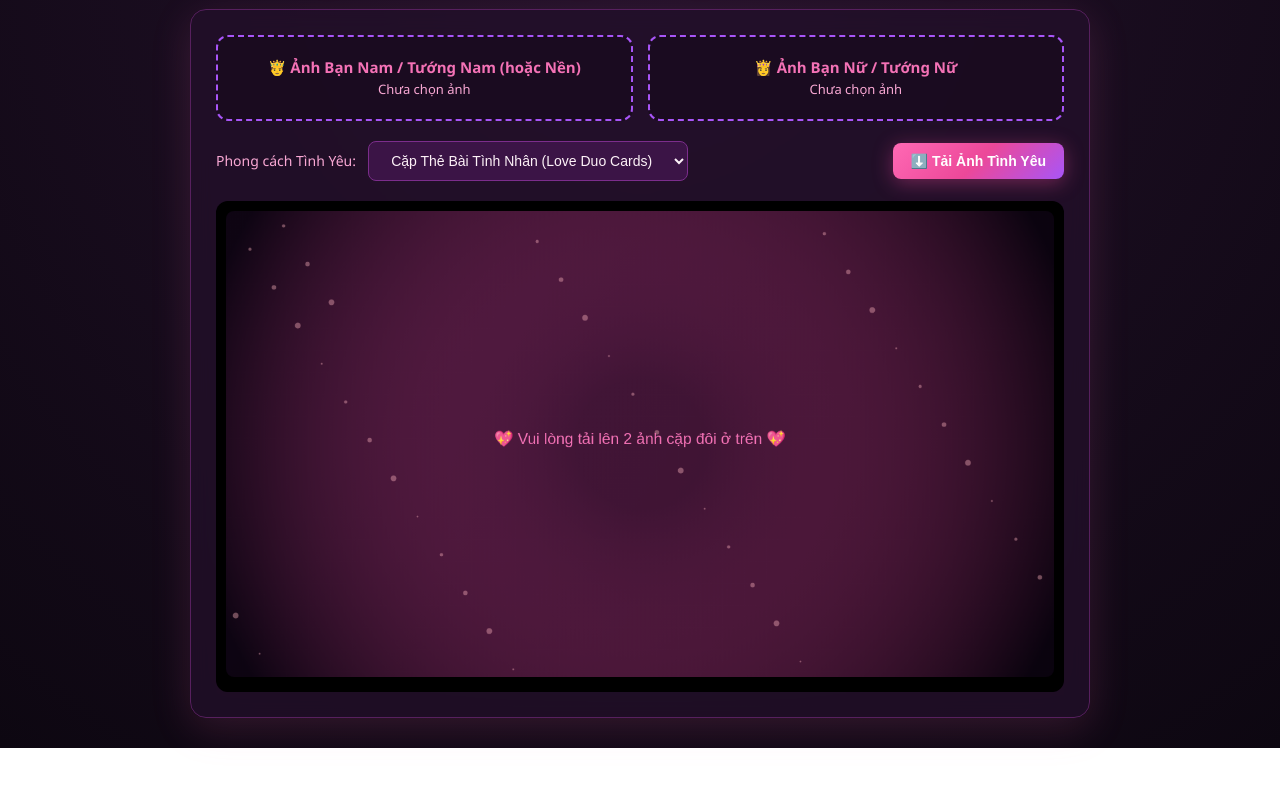
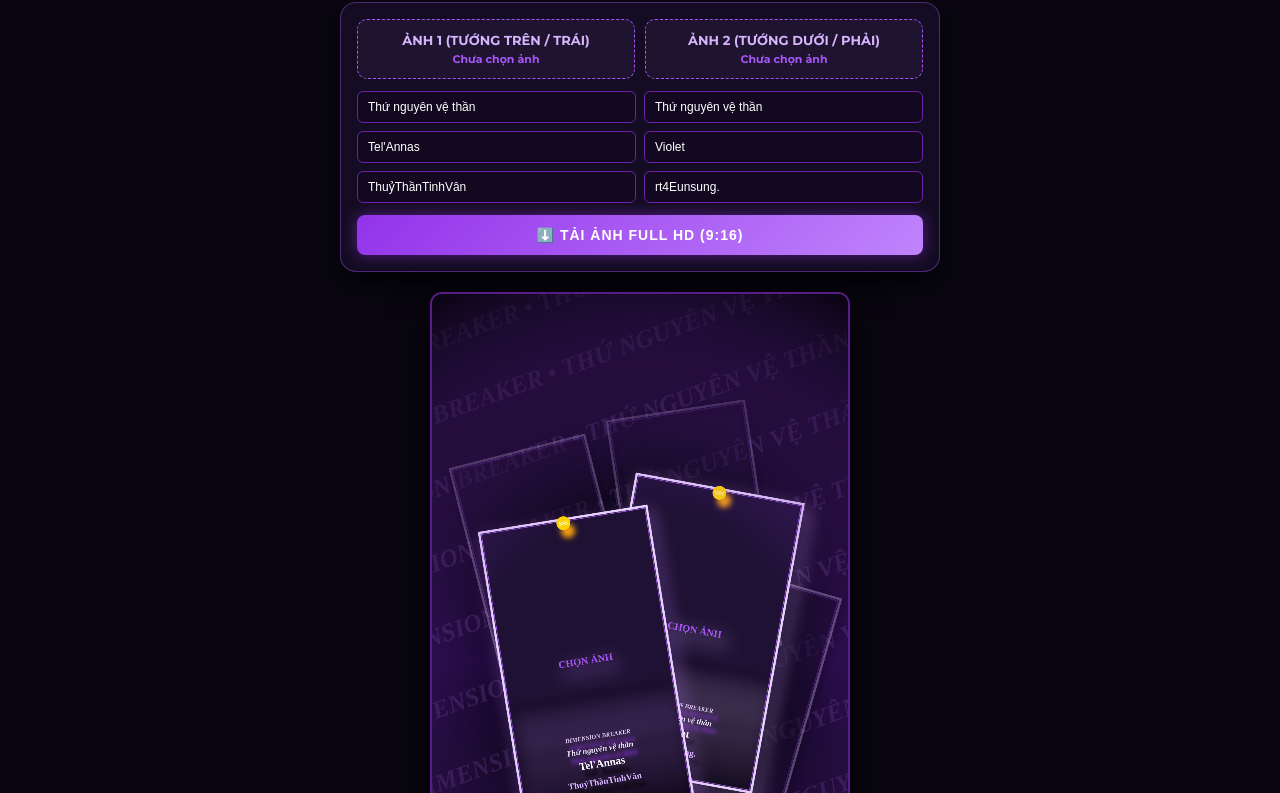
Before and after one commit to neetsagiri/Des-auto, a plain HTML site: page index.html in a window 1280 px wide. Shown: the part 74-867 px from the top of the page. Before the commit the page ends 822 px from the top, so only its background shows below. Drawn offline with Linux system fonts and the light colour scheme.

Commit message:
Update index.html

```diff
--- a/index.html
+++ b/index.html
@@ -3,382 +3,406 @@
 <head>
   <meta charset="UTF-8">
   <meta name="viewport" content="width=device-width, initial-scale=1.0">
-  <title>Auto Des Liên Quân - Cặp Đôi Tình Yêu</title>
+  <title>AOV Dimension Breaker - Auto Des Card Đôi</title>
+  <link href="https://fonts.googleapis.com/css2?family=Montserrat:ital,wght@0,700;0,900;1,900&family=Teko:wght@700&display=swap" rel="stylesheet">
   <style>
     * { box-sizing: border-box; margin: 0; padding: 0; }
     body {
-      font-family: 'Segoe UI', Tahoma, Geneva, Verdana, sans-serif;
-      background: radial-gradient(circle at top, #23112a 0%, #0d0711 100%);
-      color: #fce7f3;
-      padding: 30px 15px;
+      font-family: 'Montserrat', sans-serif;
+      background: #090611;
+      color: #e2e8f0;
+      padding: 15px;
       display: flex;
       flex-direction: column;
       align-items: center;
       min-height: 100vh;
     }
     h1 {
-      color: #ff69b4;
-      text-transform: uppercase;
+      font-family: 'Teko', sans-serif;
+      font-size: 32px;
       letter-spacing: 2px;
-      font-size: 24px;
+      background: linear-gradient(135deg, #e9d5ff, #c084fc, #9333ea);
+      -webkit-background-clip: text;
+      -webkit-text-fill-color: transparent;
+      text-align: center;
+      margin-bottom: 15px;
+    }
+    .panel {
+      width: 100%;
+      max-width: 600px;
+      background: rgba(23, 15, 38, 0.85);
+      border: 1px solid rgba(168, 85, 247, 0.4);
+      border-radius: 16px;
+      padding: 16px;
+      box-shadow: 0 10px 30px rgba(0,0,0,0.8);
       margin-bottom: 20px;
-      text-shadow: 0 0 15px rgba(255, 105, 180, 0.6);
-      text-align: center;
     }
-    .container {
-      width: 100%;
-      max-width: 900px;
-      background: rgba(36, 17, 43, 0.7);
-      backdrop-filter: blur(10px);
-      border: 1px solid #57205e;
-      border-radius: 16px;
-      padding: 25px;
-      box-shadow: 0 10px 40px rgba(255, 105, 180, 0.15);
-    }
-    .upload-grid {
+    .upload-row {
       display: grid;
       grid-template-columns: 1fr 1fr;
-      gap: 15px;
-      margin-bottom: 20px;
+      gap: 10px;
+      margin-bottom: 12px;
     }
-    .upload-box {
-      background: rgba(22, 10, 27, 0.6);
-      border: 2px dashed #a855f7;
-      border-radius: 12px;
-      padding: 20px;
+    .upload-btn {
+      background: #1f1430;
+      border: 1.5px dashed #a855f7;
+      border-radius: 10px;
+      padding: 12px 8px;
       text-align: center;
       cursor: pointer;
-      transition: 0.3s;
+      font-size: 13px;
+      font-weight: bold;
+      color: #d8b4fe;
     }
-    .upload-box:hover {
-      border-color: #ff69b4;
-      box-shadow: 0 0 15px rgba(255, 105, 180, 0.3);
+    .upload-btn input { display: none; }
+    .status { font-size: 11px; color: #a855f7; display: block; margin-top: 4px; }
+
+    .input-grid {
+      display: grid;
+      grid-template-columns: 1fr 1fr;
+      gap: 8px;
+      margin-bottom: 12px;
     }
-    .upload-box input { display: none; }
-    .upload-box label { cursor: pointer; display: block; font-weight: bold; color: #f472b6; font-size: 15px; }
-    .status-text { font-size: 13px; color: #f9a8d4; margin-top: 8px; }
+    input {
+      width: 100%;
+      padding: 8px 10px;
+      background: #120920;
+      border: 1px solid #6b21a8;
+      border-radius: 6px;
+      color: #fff;
+      font-size: 12px;
+    }
+    input:focus { border-color: #c084fc; outline: none; }
 
-    .options-row {
-      display: flex;
-      gap: 15px;
-      margin-bottom: 20px;
-      align-items: center;
-      justify-content: space-between;
-      flex-wrap: wrap;
+    .btn-download {
+      width: 100%;
+      padding: 12px;
+      background: linear-gradient(135deg, #9333ea, #c084fc);
+      color: #fff;
+      border: none;
+      border-radius: 8px;
+      font-weight: 900;
+      cursor: pointer;
+      font-size: 14px;
+      letter-spacing: 1px;
+      box-shadow: 0 0 15px rgba(147, 51, 234, 0.5);
     }
-    select, button {
-      padding: 10px 18px;
-      border-radius: 8px;
-      font-size: 14px;
-      border: none;
-      outline: none;
-    }
-    select {
-      background: #3b1446;
-      color: #fdf2f8;
-      border: 1px solid #7c2d8c;
-    }
-    button.btn-download {
-      background: linear-gradient(135deg, #ff69b4, #ec4899, #a855f7);
-      color: #fff;
-      font-weight: bold;
-      cursor: pointer;
-      box-shadow: 0 4px 20px rgba(236, 72, 153, 0.4);
-      transition: 0.2s;
-    }
-    button.btn-download:hover { transform: translateY(-2px); box-shadow: 0 6px 25px rgba(236, 72, 153, 0.6); }
-
-    .canvas-wrapper {
+    .preview-box {
       width: 100%;
-      text-align: center;
+      max-width: 420px; /* Khung xem trước dạng điện thoại */
+      background: #000;
       border-radius: 12px;
-      background: #000;
-      padding: 10px;
       overflow: hidden;
+      border: 2px solid #581c87;
+      box-shadow: 0 15px 40px rgba(0,0,0,0.9);
     }
     canvas {
-      max-width: 100%;
+      display: block;
+      width: 100%;
       height: auto;
-      border-radius: 8px;
-      box-shadow: 0 10px 30px rgba(0, 0, 0, 0.8);
     }
   </style>
 </head>
 <body>
 
-  <h1>💖 Auto Des Liên Quân - Cặp Đôi Tình Yêu 💖</h1>
+  <h1>DIMENSION BREAKER EDIT STUDIO</h1>
 
-  <div class="container">
-    <div class="upload-grid">
-      <div class="upload-box" onclick="document.getElementById('fileImg1').click()">
-        <label>🤴 Ảnh Bạn Nam / Tướng Nam (hoặc Nền)</label>
-        <span id="label1" class="status-text">Chưa chọn ảnh</span>
-        <input type="file" id="fileImg1" accept="image/*">
-      </div>
-
-      <div class="upload-box" onclick="document.getElementById('fileImg2').click()">
-        <label>👸 Ảnh Bạn Nữ / Tướng Nữ</label>
-        <span id="label2" class="status-text">Chưa chọn ảnh</span>
-        <input type="file" id="fileImg2" accept="image/*">
-      </div>
+  <div class="panel">
+    <div class="upload-row">
+      <label class="upload-btn">
+        <span>ẢNH 1 (TƯỚNG TRÊN / TRÁI)</span>
+        <span id="st1" class="status">Chưa chọn ảnh</span>
+        <input type="file" id="f1" accept="image/*">
+      </label>
+      <label class="upload-btn">
+        <span>ẢNH 2 (TƯỚNG DƯỚI / PHẢI)</span>
+        <span id="st2" class="status">Chưa chọn ảnh</span>
+        <input type="file" id="f2" accept="image/*">
+      </label>
     </div>
 
-    <div class="options-row">
-      <div>
-        <label for="styleSelect" style="font-size: 14px; margin-right: 8px; color: #f9a8d4;">Phong cách Tình Yêu:</label>
-        <select id="styleSelect">
-          <option value="duo-cards">Cặp Thẻ Bài Tình Nhân (Love Duo Cards)</option>
-          <option value="heart-center">Trái Tim Lồng Ghép (Sweet Heart)</option>
-          <option value="blended-split">Giao Thoa Tình Cảm (Romantic Blend)</option>
-        </select>
-      </div>
-
-      <button class="btn-download" id="downloadBtn">⬇️ Tải Ảnh Tình Yêu</button>
+    <div class="input-grid">
+      <input type="text" id="skin1" value="Thứ nguyên vệ thần" placeholder="Skin 1">
+      <input type="text" id="skin2" value="Thứ nguyên vệ thần" placeholder="Skin 2">
+      <input type="text" id="hero1" value="Tel'Annas" placeholder="Tên tướng 1">
+      <input type="text" id="hero2" value="Violet" placeholder="Tên tướng 2">
+      <input type="text" id="name1" value="ThuỷThầnTinhVân" placeholder="Ingame 1">
+      <input type="text" id="name2" value="rt4Eunsung." placeholder="Ingame 2">
     </div>
 
-    <div class="canvas-wrapper">
-      <canvas id="mainCanvas" width="1280" height="720"></canvas>
-    </div>
+    <button class="btn-download" id="btnDl">⬇️ TẢI ẢNH FULL HD (9:16)</button>
+  </div>
+
+  <div class="preview-box">
+    <!-- Khổ chuẩn Story/TikTok 1080 x 1920 -->
+    <canvas id="canvas" width="1080" height="1920"></canvas>
   </div>
 
   <script>
-    const canvas = document.getElementById('mainCanvas');
+    const canvas = document.getElementById('canvas');
     const ctx = canvas.getContext('2d');
 
     let img1 = null;
     let img2 = null;
 
-    const fileImg1 = document.getElementById('fileImg1');
-    const fileImg2 = document.getElementById('fileImg2');
-    const styleSelect = document.getElementById('styleSelect');
-    const downloadBtn = document.getElementById('downloadBtn');
+    const f1 = document.getElementById('f1');
+    const f2 = document.getElementById('f2');
+    const st1 = document.getElementById('st1');
+    const st2 = document.getElementById('st2');
+    const btnDl = document.getElementById('btnDl');
 
-    fileImg1.addEventListener('change', (e) => handleFile(e.target.files[0], 1));
-    fileImg2.addEventListener('change', (e) => handleFile(e.target.files[0], 2));
-    styleSelect.addEventListener('change', render);
+    const inputs = ['skin1', 'skin2', 'hero1', 'hero2', 'name1', 'name2'];
+    inputs.forEach(id => document.getElementById(id).addEventListener('input', render));
 
-    function handleFile(file, index) {
+    f1.addEventListener('change', (e) => load(e.target.files[0], 1));
+    f2.addEventListener('change', (e) => load(e.target.files[0], 2));
+
+    function load(file, idx) {
       if (!file) return;
-      const reader = new FileReader();
-      reader.onload = (event) => {
-        const image = new Image();
-        image.onload = () => {
-          if (index === 1) {
-            img1 = image;
-            document.getElementById('label1').textContent = '✅ Đã tải ảnh 1';
-          } else {
-            img2 = image;
-            document.getElementById('label2').textContent = '✅ Đã tải ảnh 2';
-          }
+      const r = new FileReader();
+      r.onload = (e) => {
+        const im = new Image();
+        im.onload = () => {
+          if (idx === 1) { img1 = im; st1.innerText = "✅ Đã nhận ảnh 1"; }
+          else { img2 = im; st2.innerText = "✅ Đã nhận ảnh 2"; }
           render();
         };
-        image.src = event.target.result;
+        im.src = e.target.result;
       };
-      reader.readAsDataURL(file);
-    }
-
-    // Hiệu ứng hạt bụi sao & lấp lánh (Sparkles)
-    function drawRomanticBackground() {
-      // Vẽ nền mờ hòa trộn từ cả 2 ảnh nếu có
-      if (img1 || img2) {
-        ctx.save();
-        ctx.filter = "blur(25px) brightness(0.35) saturate(1.4)";
-        if (img1) ctx.drawImage(img1, -20, -20, canvas.width / 2 + 40, canvas.height + 40);
-        if (img2) ctx.drawImage(img2, canvas.width / 2 - 20, -20, canvas.width / 2 + 40, canvas.height + 40);
-        ctx.restore();
-      } else {
-        const bgGrad = ctx.createLinearGradient(0, 0, canvas.width, canvas.height);
-        bgGrad.addColorStop(0, "#1f0c27");
-        bgGrad.addColorStop(1, "#0d0412");
-        ctx.fillStyle = bgGrad;
-        ctx.fillRect(0, 0, canvas.width, canvas.height);
-      }
-
-      // Lớp phủ Gradient Tím Hồng
-      const overlay = ctx.createRadialGradient(canvas.width / 2, canvas.height / 2, 100, canvas.width / 2, canvas.height / 2, 700);
-      overlay.addColorStop(0, "rgba(236, 72, 153, 0.2)");
-      overlay.addColorStop(1, "rgba(10, 3, 14, 0.8)");
-      ctx.fillStyle = overlay;
-      ctx.fillRect(0, 0, canvas.width, canvas.height);
-
-      // Vẽ các đốm sáng lấp lánh bokeh tình yêu
-      for (let i = 0; i < 40; i++) {
-        const x = (i * 37) % canvas.width;
-        const y = (i * 59) % canvas.height;
-        const radius = (i % 4) + 1.5;
-        ctx.fillStyle = "rgba(255, 182, 193, 0.4)";
-        ctx.beginPath();
-        ctx.arc(x, y, radius, 0, Math.PI * 2);
-        ctx.fill();
-      }
+      r.readAsDataURL(file);
     }
 
     function render() {
       ctx.clearRect(0, 0, canvas.width, canvas.height);
 
-      if (!img1 && !img2) {
-        drawRomanticBackground();
-        ctx.fillStyle = "#f472b6";
-        ctx.font = "24px sans-serif";
-        ctx.textAlign = "center";
-        ctx.fillText("💖 Vui lòng tải lên 2 ảnh cặp đôi ở trên 💖", canvas.width / 2, canvas.height / 2);
-        return;
-      }
+      // 1. VẼ NỀN ANIME TÍM LỚN (TRÊN & DƯỚI)
+      drawAnimeBackground();
 
-      drawRomanticBackground();
+      // 2. VẼ CÁC CHỮ CHẠY XIÊN GLITCH PHÔNG NỀN (DIMENSION BREAKER)
+      drawGlitchTextBackground();
 
-      const style = styleSelect.value;
-      if (style === 'duo-cards') {
-        renderDuoCards();
-      } else if (style === 'heart-center') {
-        renderHeartCenter();
-      } else if (style === 'blended-split') {
-        renderRomanticBlend();
-      }
+      // 3. VẼ CÁC THẺ CARD ẢO NGHIÊNG XẾP LỚP Ở SAU (GHOST/ECHO CARDS)
+      drawBackGhostCards();
+
+      // 4. VẼ 2 THẺ CARD CHÍNH Ở TRUNG TÂM (ĐỐI XỨNG 3D TILT)
+      drawMainPairCards();
+
+      // 5. PHỦ LỚP MÀU ÁNH TÍM ANIME VÀ BỤI SÁNG
+      drawAuraGlitchEffect();
     }
 
-    // Kiểu 1: Cặp 2 thẻ bài hơi nghiêng hướng vào nhau, có biểu tượng trái tim kết nối
-    function renderDuoCards() {
-      const cardW = 360;
-      const cardH = 500;
-      const centerY = canvas.height / 2;
+    function drawAnimeBackground() {
+      ctx.fillStyle = "#0c0618";
+      ctx.fillRect(0, 0, canvas.width, canvas.height);
 
-      // Card 1 (Nam - hơi nghiêng phải)
-      if (img1) {
+      // Ảnh góc trên (Phóng to, hơi xoay nhẹ)
+      if (img2 || img1) {
         ctx.save();
-        ctx.translate(canvas.width / 2 - 210, centerY);
-        ctx.rotate(0.05);
-
-        ctx.shadowColor = "#38bdf8"; // Xanh neon nhẹ cho bạn nam
-        ctx.shadowBlur = 25;
-        ctx.strokeStyle = "#60a5fa";
-        ctx.lineWidth = 5;
-        ctx.strokeRect(-cardW / 2, -cardH / 2, cardW, cardH);
-
-        ctx.beginPath();
-        ctx.rect(-cardW / 2, -cardH / 2, cardW, cardH);
-        ctx.clip();
-        ctx.drawImage(img1, -cardW / 2, -cardH / 2, cardW, cardH);
+        ctx.translate(canvas.width / 2, 250);
+        ctx.rotate(-0.08);
+        ctx.filter = "contrast(1.2) brightness(0.65) saturate(1.4)";
+        const bgImgTop = img2 || img1;
+        ctx.drawImage(bgImgTop, -750, -450, 1500, 900);
         ctx.restore();
       }
 
-      // Card 2 (Nữ - hơi nghiêng trái)
-      if (img2) {
+      // Ảnh góc dưới (Phóng to, xoay nghiêng đối ứng)
+      if (img1 || img2) {
         ctx.save();
-        ctx.translate(canvas.width / 2 + 210, centerY);
-        ctx.rotate(-0.05);
-
-        ctx.shadowColor = "#f43f5e"; // Hồng neon rực rỡ cho bạn nữ
-        ctx.shadowBlur = 25;
-        ctx.strokeStyle = "#fb7185";
-        ctx.lineWidth = 5;
-        ctx.strokeRect(-cardW / 2, -cardH / 2, cardW, cardH);
-
-        ctx.beginPath();
-        ctx.rect(-cardW / 2, -cardH / 2, cardW, cardH);
-        ctx.clip();
-        ctx.drawImage(img2, -cardW / 2, -cardH / 2, cardW, cardH);
+        ctx.translate(canvas.width / 2, 1680);
+        ctx.rotate(0.06);
+        ctx.filter = "contrast(1.25) brightness(0.7) saturate(1.4)";
+        const bgImgBtm = img1 || img2;
+        ctx.drawImage(bgImgBtm, -750, -450, 1500, 900);
         ctx.restore();
       }
 
-      // Biểu tượng trái tim phát sáng ở giữa nối 2 khung
+      // Lớp phủ Gradient Tím Đen giữa màn hình
+      const midGrad = ctx.createLinearGradient(0, 450, 0, 1450);
+      midGrad.addColorStop(0, "rgba(12, 6, 24, 0.4)");
+      midGrad.addColorStop(0.5, "rgba(35, 10, 65, 0.85)");
+      midGrad.addColorStop(1, "rgba(12, 6, 24, 0.4)");
+      ctx.fillStyle = midGrad;
+      ctx.fillRect(0, 0, canvas.width, canvas.height);
+    }
+
+    function drawGlitchTextBackground() {
       ctx.save();
-      ctx.textAlign = "center";
-      ctx.textBaseline = "middle";
-      ctx.font = "60px sans-serif";
-      ctx.shadowColor = "#ff69b4";
-      ctx.shadowBlur = 30;
-      ctx.fillText("💖", canvas.width / 2, centerY);
+      ctx.rotate(-0.35);
+      ctx.font = "italic 900 65px 'Montserrat'";
+      ctx.fillStyle = "rgba(192, 132, 252, 0.15)";
+
+      for (let y = -400; y < 2400; y += 180) {
+        ctx.fillText("DIMENSION BREAKER • THỨ NGUYÊN VỆ THẦN • AOV", -500, y);
+      }
       ctx.restore();
     }
 
-    // Kiểu 2: Ghép vào hình Trái Tim nghệ thuật ở giữa
-    function renderHeartCenter() {
-      const size = 520;
-      const x = canvas.width / 2;
-      const y = canvas.height / 2 + 20;
+    function drawBackGhostCards() {
+      // Các thẻ mờ tạo chiều sâu chuyển động phía sau thẻ chính
+      drawCardShape(-0.25, 300, 720, 360, 640, img1, 0.3, true);
+      drawCardShape(0.28, 800, 1050, 360, 640, img2, 0.35, true);
+      drawCardShape(-0.15, 680, 620, 360, 640, img2, 0.25, true);
+    }
 
-      function drawHeartPath(scale) {
-        ctx.beginPath();
-        ctx.moveTo(x, y + 120 * scale);
-        ctx.bezierCurveTo(x - 280 * scale, y - 100 * scale, x - 260 * scale, y - 280 * scale, x, y - 160 * scale);
-        ctx.bezierCurveTo(x + 260 * scale, y - 280 * scale, x + 280 * scale, y - 100 * scale, x, y + 120 * scale);
-        ctx.closePath();
+    function drawMainPairCards() {
+      const cardW = 440;
+      const cardH = 760;
+
+      // THẺ CHÍNH PHẢI (VIOLET / THÀNH VIÊN 2) - NẰM LỚP DƯỚI MỘT CHÚT
+      drawCardShape(
+        0.18, 680, 880, cardW, cardH, img2, 1.0, false,
+        document.getElementById('skin2').value,
+        document.getElementById('hero2').value,
+        document.getElementById('name2').value,
+        "#d8b4fe"
+      );
+
+      // THẺ CHÍNH TRÁI (TEL'ANNAS / THÀNH VIÊN 1) - ĐÈ LÊN TRÊN
+      drawCardShape(
+        -0.16, 400, 960, cardW, cardH, img1, 1.0, false,
+        document.getElementById('skin1').value,
+        document.getElementById('hero1').value,
+        document.getElementById('name1').value,
+        "#c084fc"
+      );
+    }
+
+    // HÀM VẼ KHUNG THẺ CHUẨN LIÊN QUÂN MOBILE
+    function drawCardShape(rot, cx, cy, w, h, img, alpha, isGhost, skinText, heroText, ingameText, glowCol) {
+      ctx.save();
+      ctx.translate(cx, cy);
+      ctx.rotate(rot);
+      ctx.globalAlpha = alpha;
+
+      // Bóng đổ 3D sâu
+      ctx.shadowColor = glowCol || "rgba(0,0,0,0.9)";
+      ctx.shadowBlur = isGhost ? 15 : 45;
+      ctx.shadowOffsetX = isGhost ? 5 : 12;
+      ctx.shadowOffsetY = isGhost ? 5 : 20;
+
+      // 1. Viền ngoài thẻ mạ kim loại bạc - tím
+      ctx.strokeStyle = "#e9d5ff";
+      ctx.lineWidth = 6;
+      ctx.strokeRect(-w/2, -h/2, w, h);
+
+      // Viền kép neon phụ
+      ctx.strokeStyle = "#a855f7";
+      ctx.lineWidth = 3;
+      ctx.strokeRect(-w/2 + 6, -h/2 + 6, w - 12, h - 12);
+
+      // 2. Vẽ hình ảnh bên trong
+      ctx.save();
+      ctx.beginPath();
+      ctx.rect(-w/2 + 6, -h/2 + 6, w - 12, h - 12);
+      ctx.clip();
+
+      if (img) {
+        // Tỉ lệ cover vừa khít thẻ
+        const ratio = Math.max((w - 12) / img.width, (h - 12) / img.height);
+        const sx = ((w - 12) - img.width * ratio) / 2;
+        const sy = ((h - 12) - img.height * ratio) / 2;
+        ctx.drawImage(img, 0, 0, img.width, img.height,
+                      -w/2 + 6 + sx, -h/2 + 6 + sy, img.width * ratio, img.height * ratio);
+      } else {
+        ctx.fillStyle = "#1e1133";
+        ctx.fillRect(-w/2, -h/2, w, h);
+        ctx.fillStyle = "#a855f7";
+        ctx.font = "bold 26px Montserrat";
+        ctx.textAlign = "center";
+        ctx.fillText("CHỌN ẢNH", 0, 0);
       }
 
-      // Viền phát sáng trái tim
-      ctx.save();
-      ctx.shadowColor = "#ff69b4";
-      ctx.shadowBlur = 35;
-      ctx.strokeStyle = "#ffb6c1";
-      ctx.lineWidth = 6;
-      drawHeartPath(1);
-      ctx.stroke();
+      // Lớp gradient tối bên dưới để đọc chữ UI Game
+      if (!isGhost) {
+        const cardShade = ctx.createLinearGradient(0, h/2 - 320, 0, h/2);
+        cardShade.addColorStop(0, "rgba(0,0,0,0)");
+        cardShade.addColorStop(0.5, "rgba(10, 4, 20, 0.7)");
+        cardShade.addColorStop(1, "rgba(10, 4, 20, 0.95)");
+        ctx.fillStyle = cardShade;
+        ctx.fillRect(-w/2, h/2 - 320, w, 320);
+      }
+
       ctx.restore();
 
-      // Cắt hình trái tim và đổ 2 ảnh vào 2 nửa
-      ctx.save();
-      drawHeartPath(1);
-      ctx.clip();
+      // NẾU LÀ THẺ CHÍNH -> VẼ CÁC HUY HIỆU & THÔNG SỐ UI GAME
+      if (!isGhost) {
+        // Vương miện / Badge đỉnh thẻ
+        ctx.fillStyle = "#ffd700";
+        ctx.shadowColor = "#f59e0b";
+        ctx.shadowBlur = 15;
+        ctx.beginPath();
+        ctx.arc(0, -h/2 + 10, 18, 0, Math.PI * 2);
+        ctx.fill();
+        ctx.fillStyle = "#fff";
+        ctx.font = "bold 14px Montserrat";
+        ctx.textAlign = "center";
+        ctx.fillText("SSS", 0, -h/2 + 15);
 
-      // Nửa trái: Ảnh 1
-      if (img1) {
-        ctx.drawImage(img1, x - 300, y - 300, 300, 500);
+        // Logo Thần Vệ / Tag Skin
+        ctx.fillStyle = "rgba(233, 213, 255, 0.95)";
+        ctx.font = "italic 900 16px 'Montserrat'";
+        ctx.shadowColor = "#9333ea";
+        ctx.shadowBlur = 10;
+        ctx.fillText("DIMENSION BREAKER", 0, h/2 - 185);
+
+        // Tên Skin
+        ctx.fillStyle = "#f3e8ff";
+        ctx.font = "italic 600 21px 'Montserrat'";
+        ctx.fillText(skinText || "Thứ nguyên vệ thần", 0, h/2 - 150);
+
+        // Tên Tướng
+        ctx.fillStyle = "#ffffff";
+        ctx.font = "900 28px 'Montserrat'";
+        ctx.shadowColor = "#000";
+        ctx.shadowBlur = 8;
+        ctx.fillText(heroText || "Tên Tướng", 0, h/2 - 110);
+
+        // Dải Ingame Player
+        ctx.fillStyle = "#d8b4fe";
+        ctx.font = "bold 23px 'Montserrat'";
+        ctx.fillText(ingameText || "Tên Ingame", 0, h/2 - 65);
+
+        // Huy hiệu Thông Thạo S (Cấp 15) ở đáy thẻ
+        ctx.fillStyle = "#7e22ce";
+        ctx.strokeStyle = "#e9d5ff";
+        ctx.lineWidth = 2;
+        ctx.beginPath();
+        ctx.arc(0, h/2 - 20, 18, 0, Math.PI * 2);
+        ctx.fill();
+        ctx.stroke();
+        ctx.fillStyle = "#ffffff";
+        ctx.font = "bold 13px Montserrat";
+        ctx.fillText("15", 0, h/2 - 15);
       }
-      // Nửa phải: Ảnh 2
-      if (img2) {
-        ctx.drawImage(img2, x, y - 300, 300, 500);
-      }
-
-      // Đường ánh sáng phân cách ở giữa trái tim
-      ctx.strokeStyle = "rgba(255, 255, 255, 0.7)";
-      ctx.lineWidth = 3;
-      ctx.beginPath();
-      ctx.moveTo(x, y - 160);
-      ctx.lineTo(x, y + 120);
-      ctx.stroke();
 
       ctx.restore();
     }
 
-    // Kiểu 3: Hòa trộn nghệ thuật 2 bên (Romantic Blend)
-    function renderRomanticBlend() {
-      const half = canvas.width / 2;
+    function drawAuraGlitchEffect() {
+      ctx.save();
+      // Ánh sáng tím bao trùm (Vignette)
+      const glow = ctx.createRadialGradient(canvas.width/2, canvas.height/2, 400, canvas.width/2, canvas.height/2, 1100);
+      glow.addColorStop(0, "rgba(147, 51, 234, 0.0)");
+      glow.addColorStop(1, "rgba(8, 3, 15, 0.75)");
+      ctx.fillStyle = glow;
+      ctx.fillRect(0, 0, canvas.width, canvas.height);
 
-      // Bên trái (Ảnh 1)
-      if (img1) {
-        ctx.drawImage(img1, 0, 0, half, canvas.height);
-      }
-
-      // Bên phải (Ảnh 2)
-      if (img2) {
-        ctx.drawImage(img2, half, 0, half, canvas.height);
-      }
-
-      // Dải gradient lụa hồng mờ ở giữa để chuyển tiếp mượt mà
-      const blendGrad = ctx.createLinearGradient(half - 120, 0, half + 120, 0);
-      blendGrad.addColorStop(0, "rgba(236, 72, 153, 0)");
-      blendGrad.addColorStop(0.5, "rgba(236, 72, 153, 0.65)");
-      blendGrad.addColorStop(1, "rgba(236, 72, 153, 0)");
-      ctx.fillStyle = blendGrad;
-      ctx.fillRect(half - 120, 0, 240, canvas.height);
-
-      // Chữ Love / Tri Kỷ ở giữa dải lụa
-      ctx.save();
-      ctx.fillStyle = "#ffffff";
-      ctx.font = "italic bold 36px 'Segoe UI', sans-serif";
-      ctx.textAlign = "center";
-      ctx.shadowColor = "#ec4899";
-      ctx.shadowBlur = 15;
-      ctx.fillText("FOREVER LOVE", half, canvas.height / 2);
+      // Các tia sáng lấp lánh chéo
+      ctx.strokeStyle = "rgba(233, 213, 255, 0.35)";
+      ctx.lineWidth = 2;
+      ctx.beginPath();
+      ctx.moveTo(100, 1500);
+      ctx.lineTo(950, 1620);
+      ctx.stroke();
       ctx.restore();
     }
 
-    downloadBtn.addEventListener('click', () => {
-      const link = document.createElement('a');
-      link.download = 'lienquan-couple-love.png';
-      link.href = canvas.toDataURL('image/png');
-      link.click();
+    btnDl.addEventListener('click', () => {
+      const a = document.createElement('a');
+      a.download = `AOV-DimensionBreaker-${Date.now()}.png`;
+      a.href = canvas.toDataURL('image/png', 1.0);
+      a.click();
     });
 
     render();
```
